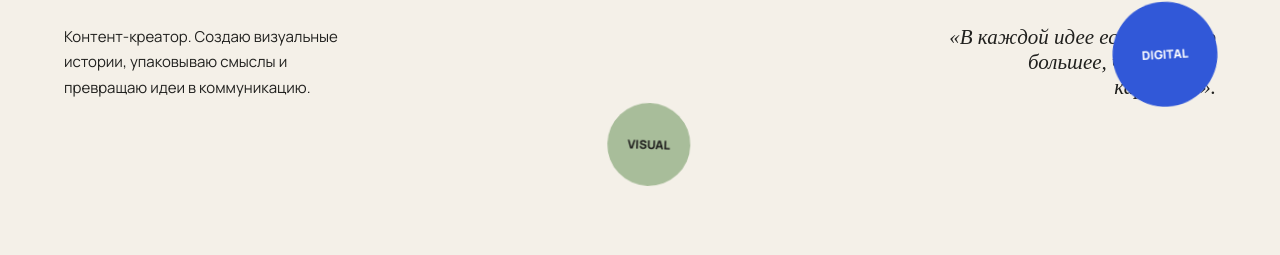
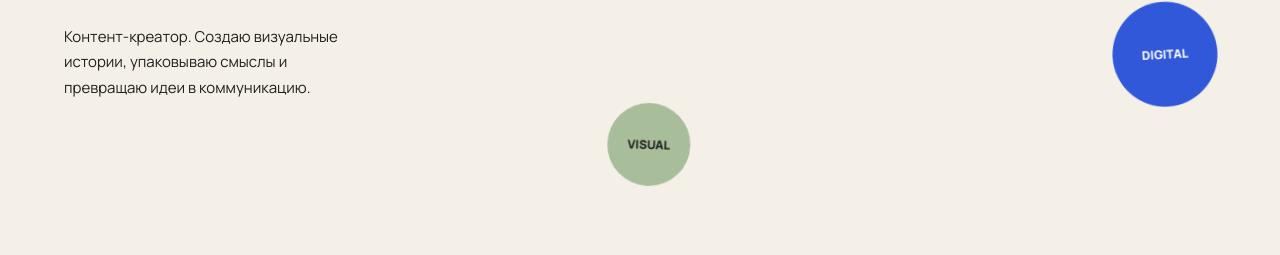
Before and after one commit to ke8816174-sketch/portfolio, a plain HTML site: page index.html in a window 1280 px wide. Shown: the part 545-800 px from the top of the page. Drawn offline with Linux system fonts and the light colour scheme; a web font is replaced by a local one.

Commit message:
Update index.html

```diff
--- a/index.html
+++ b/index.html
@@ -875,13 +875,6 @@ footer a {
                 упаковываю смыслы
                 и превращаю идеи в коммуникацию.
             </p>
-
-            <p class="hero-quote">
-                «В каждой идее есть
-                что-то большее,
-                чем просто картинка».
-            </p>
-
         </div>
     </div>
 </section>
```
